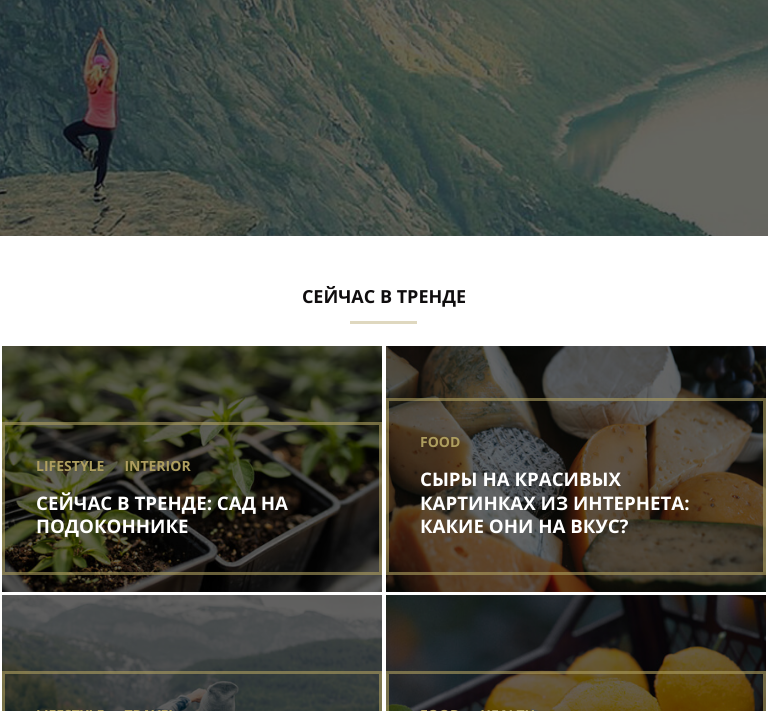
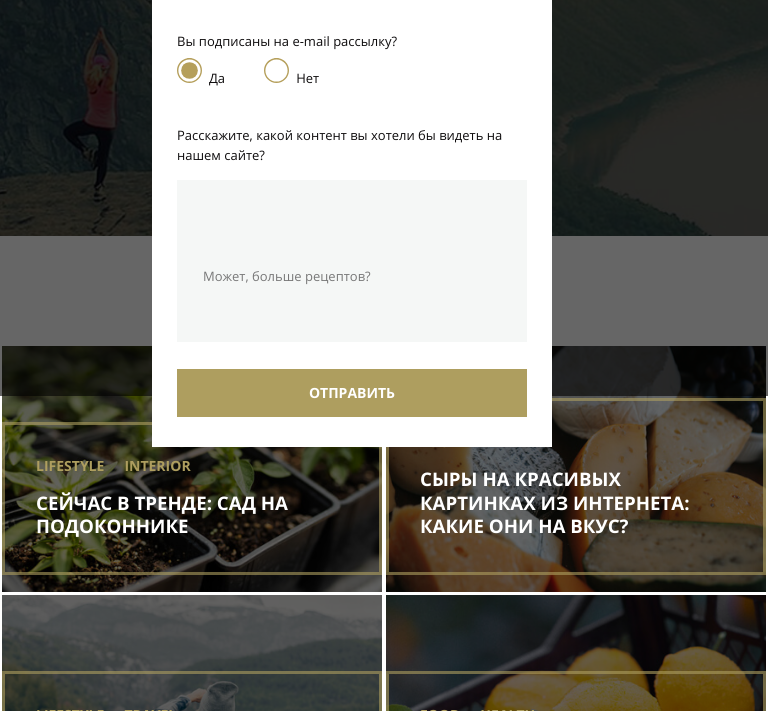
Before and after one commit to FakeTiberlake/mq-mobile-tablet-diploma, a plain HTML site: page index.html in a window 768 px wide. Shown: the part 404-1115 px from the top of the page. Drawn offline with Linux system fonts and the light colour scheme.

Commit message:
tablet popup done

```diff
--- a/css/style.css
+++ b/css/style.css
@@ -1071,7 +1071,7 @@ background-image: url(../images/trend3.jpg);
 .popup-container {
 
     width: 100%;
-    visibility: hidden;
+    /* visibility: hidden; */
 
     position: absolute;
     top: 3.5em;
@@ -1523,6 +1523,14 @@ background-image: url(../images/trend3.jpg);
         height: 16.5em;
     }
 
+    .popup-container {
+
+        width: 25em;
+        top: 14.75em;
+        left: 9.5em;
+
+    }
+
   }
 
    @media (orientation: landscape) and (min-width: 641px) and (max-width: 1200px) {
```
